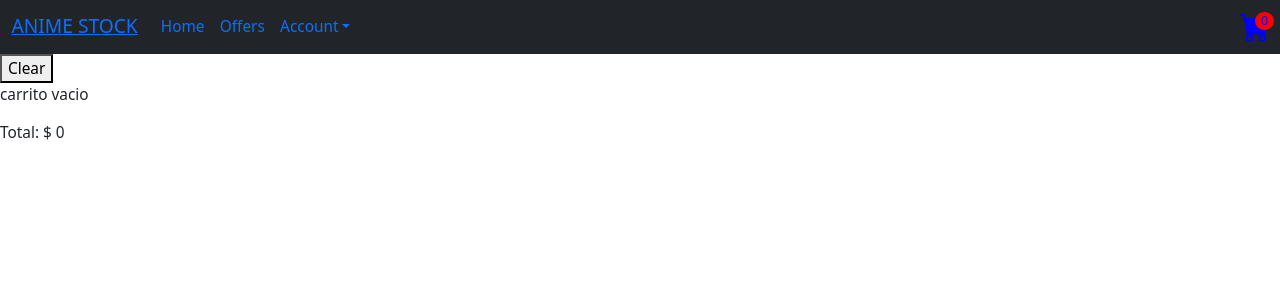
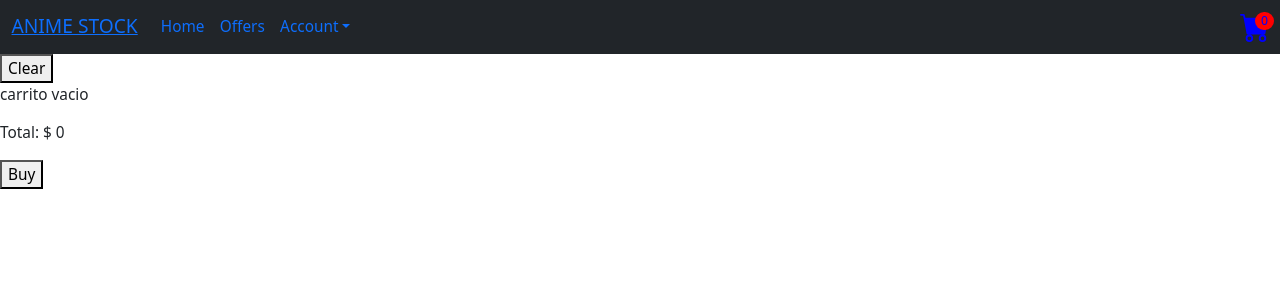
Before and after one commit to JuanpiAMVs/AnimeChallenge-Godoy, a React (Create React App) app: page /cart in a window 1280 px wide. Shown: the top 300 px of the page. Built offline with nearby package versions, Linux system fonts and the light colour scheme.

Commit message:
Envio de orden a firebase

```diff
--- a/src/containers/Cart.js
+++ b/src/containers/Cart.js
@@ -1,8 +1,48 @@
-import { useContext } from "react"
-import { CartContext } from "../context/cartContext"
+import { serverTimestamp, setDoc, doc, collection, updateDoc, increment } from "firebase/firestore";
+import db from "../utils/firebaseConfig";
+import { useContext } from "react";
+import { CartContext } from "../context/cartContext";
+import { async } from "@firebase/util";
 
 const Cart = () =>{
     const test = useContext(CartContext)
+    const createOrder = () => {
+        const itemsForDB = test.cartList.map(item => ({
+            id: item.id,
+            price: item.price,
+            title: item.title,
+            qty: item.qty
+        }))
+
+        let order = {
+            buyer: {
+                email: "bokita@h.com",
+                name:  "bokita",
+                phone: "1232132321"
+            },
+            date: serverTimestamp(),
+            total: test.suma,
+            items: itemsForDB
+        }
+        console.log(order)
+
+    const createOrderInFirestore = async () => {
+        const newOrderRef = doc(collection(db, "orders"));
+        await setDoc(newOrderRef, order);
+        return newOrderRef;
+      }
+
+      createOrderInFirestore()
+        .then(result => alert('Your order has been created. Please take note of the ID of your order.\n\n\nOrder ID: ' + result.id + '\n\n'))
+        .catch(err => console.log(err));
+      test.cartList.forEach(async (item) => {
+        const itemRef = doc(db, "products", item.id);
+        await updateDoc(itemRef, {
+            stock: increment(-item.qty)
+        })
+      });
+        test.clear()
+    }
 
     return(
     <>
@@ -22,6 +62,7 @@ const Cart = () =>{
 
         }
         { <p> Total: $ {test.total()}{test.suma}{console.log(test.Total)}</p>}
+        <button onClick={createOrder}>Buy</button>
 
 
     </>
```
